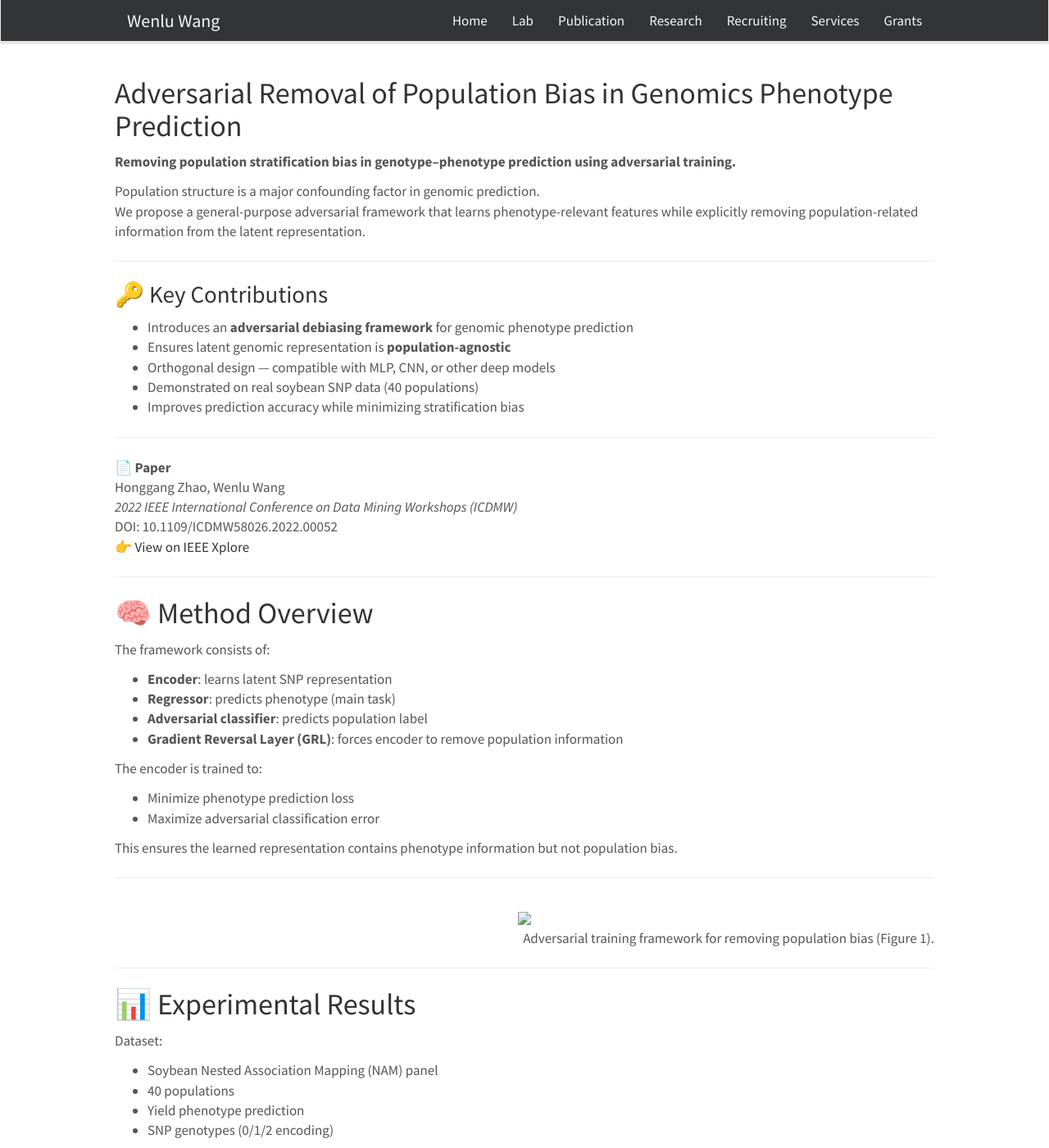
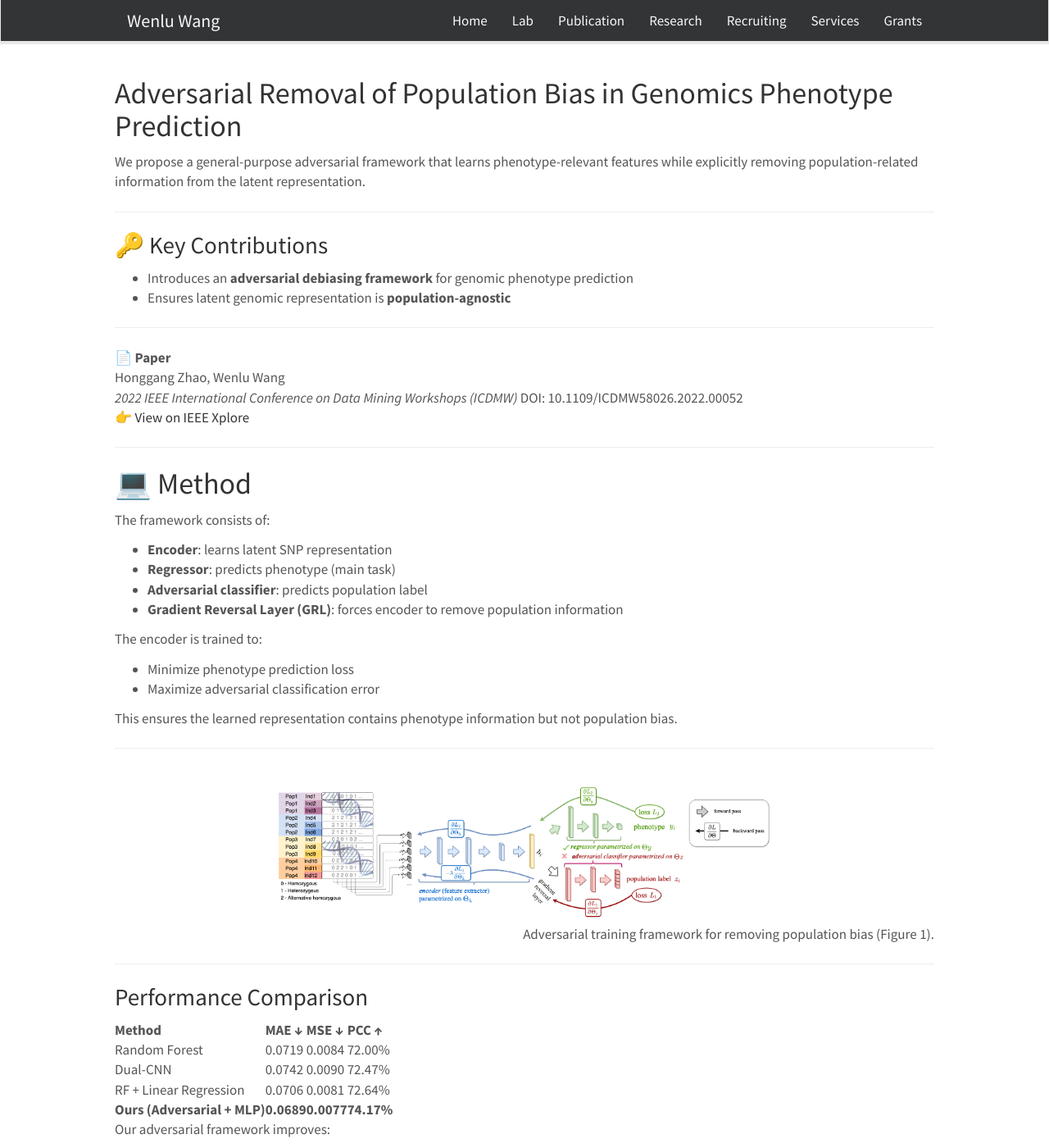
Before and after one commit to WENLU-W/WENLU-W.github.io, a Jekyll site: the page built from docs/_posts/2021-01-01-ai4genomics.md, in a window 1280 px wide and 1400 px high. Shown: the whole window at 82% size. Built offline with Jekyll 4.4.1, drawn with Linux system fonts in a browser that asks for light colours; nearby versions of some CDN libraries; some of the changed text lies outside the part shown.

Commit message:
Update 2021-01-01-ai4genomics.md

```diff
--- a/docs/_posts/2021-01-01-ai4genomics.md
+++ b/docs/_posts/2021-01-01-ai4genomics.md
@@ -7,9 +7,6 @@ categories: Project
 
 ## Adversarial Removal of Population Bias in Genomics Phenotype Prediction
 
-**Removing population stratification bias in genotype–phenotype prediction using adversarial training.**
-
-Population structure is a major confounding factor in genomic prediction.
 We propose a general-purpose adversarial framework that learns phenotype-relevant features while explicitly removing population-related information from the latent representation.
 
 ---
@@ -18,21 +15,17 @@ We propose a general-purpose adversarial framework that learns phenotype-relevan
 
 - Introduces an **adversarial debiasing framework** for genomic phenotype prediction
 - Ensures latent genomic representation is **population-agnostic**
-- Orthogonal design — compatible with MLP, CNN, or other deep models
-- Demonstrated on real soybean SNP data (40 populations)
-- Improves prediction accuracy while minimizing stratification bias
 
 ---
 
 📄 **Paper**
 Honggang Zhao, Wenlu Wang
-*2022 IEEE International Conference on Data Mining Workshops (ICDMW)*
-DOI: 10.1109/ICDMW58026.2022.00052
+*2022 IEEE International Conference on Data Mining Workshops (ICDMW)*  DOI: 10.1109/ICDMW58026.2022.00052
 👉 [View on IEEE Xplore](https://ieeexplore.ieee.org/abstract/document/10031177)
 
 ---
 
-## 🧠 Method Overview
+## 💻 Method
 
 The framework consists of:
 
@@ -51,25 +44,12 @@ This ensures the learned representation contains phenotype information but not p
 
 <center>
 <figure>
-<img src="/assets/images/advremoval.png" width="600">
+<img src="{{ site.url }}{{ site.baseurl }}/images/advremoval.png" width="600">
 <figcaption>Adversarial training framework for removing population bias (Figure 1).</figcaption>
 </figure>
 </center>
 
 ---
-
-## 📊 Experimental Results
-
-Dataset:
-- Soybean Nested Association Mapping (NAM) panel
-- 40 populations
-- Yield phenotype prediction
-- SNP genotypes (0/1/2 encoding)
-
-Evaluation Metrics:
-- MAE
-- MSE
-- Pearson Correlation Coefficient (PCC)
 
 ### Performance Comparison
 
@@ -88,15 +68,6 @@ Our adversarial framework improves:
 
 ---
 
-<center>
-<figure>
-<img src="/assets/images/adversarial_training_curve.png" width="600">
-<figcaption>Adversarial accuracy converges to chance level (2.5%), indicating successful removal of population signal.</figcaption>
-</figure>
-</center>
-
----
-
 ## 🌍 Why This Matters
 
 Population stratification inflates associations and reduces generalization in:
@@ -111,20 +82,3 @@ This work provides a **model-agnostic, scalable debiasing framework** applicable
 - Continuous traits
 - Binary traits
 - Human, plant, and animal genomics
-
----
-
-## 🏛 Authors
-
-**Honggang Zhao**
-Cornell University
-
-**Wenlu Wang**
-Texas A&M University–Corpus Christi
-
----
-
-<div class="project-footer">
-<img src="/assets/images/tamucc_logo.png" width="120">
-<p><strong>AI for Biology & Genomics</strong> — Developing robust and bias-aware machine learning models for biological data.</p>
-</div>
```
